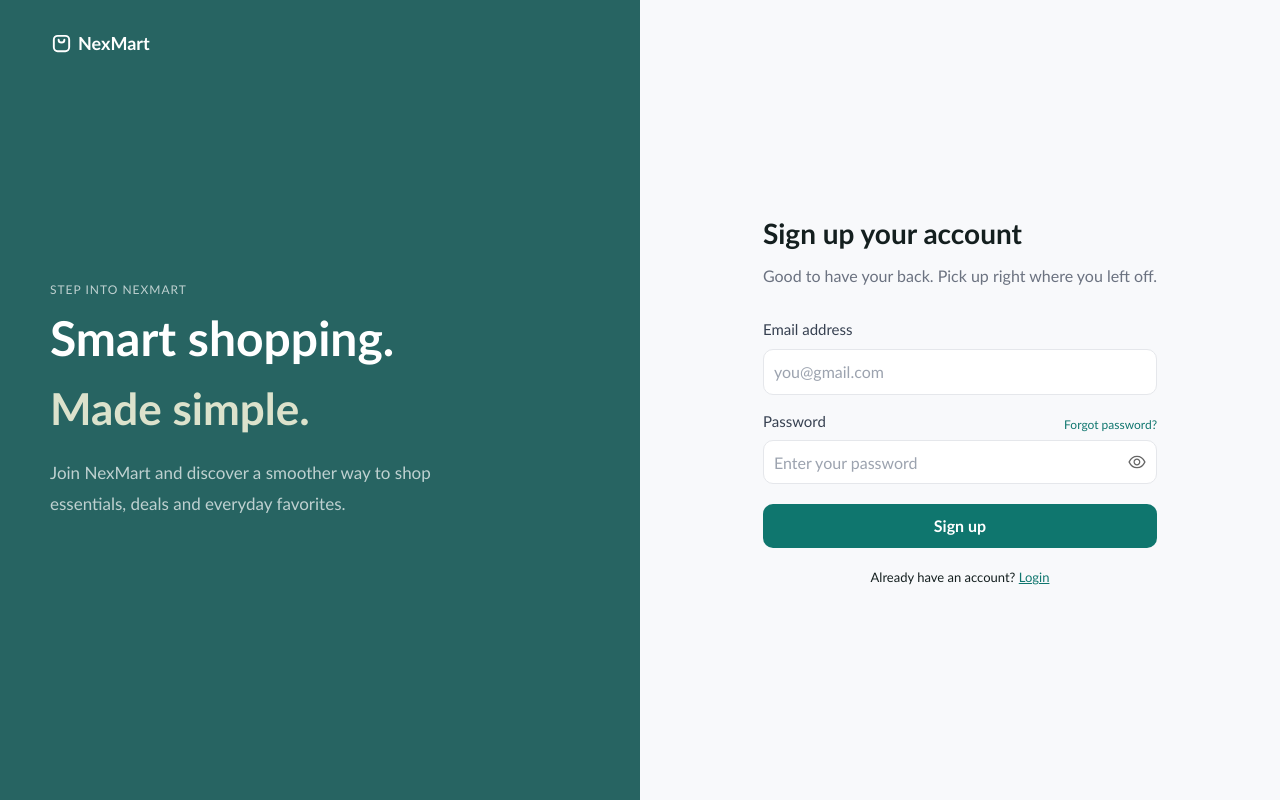
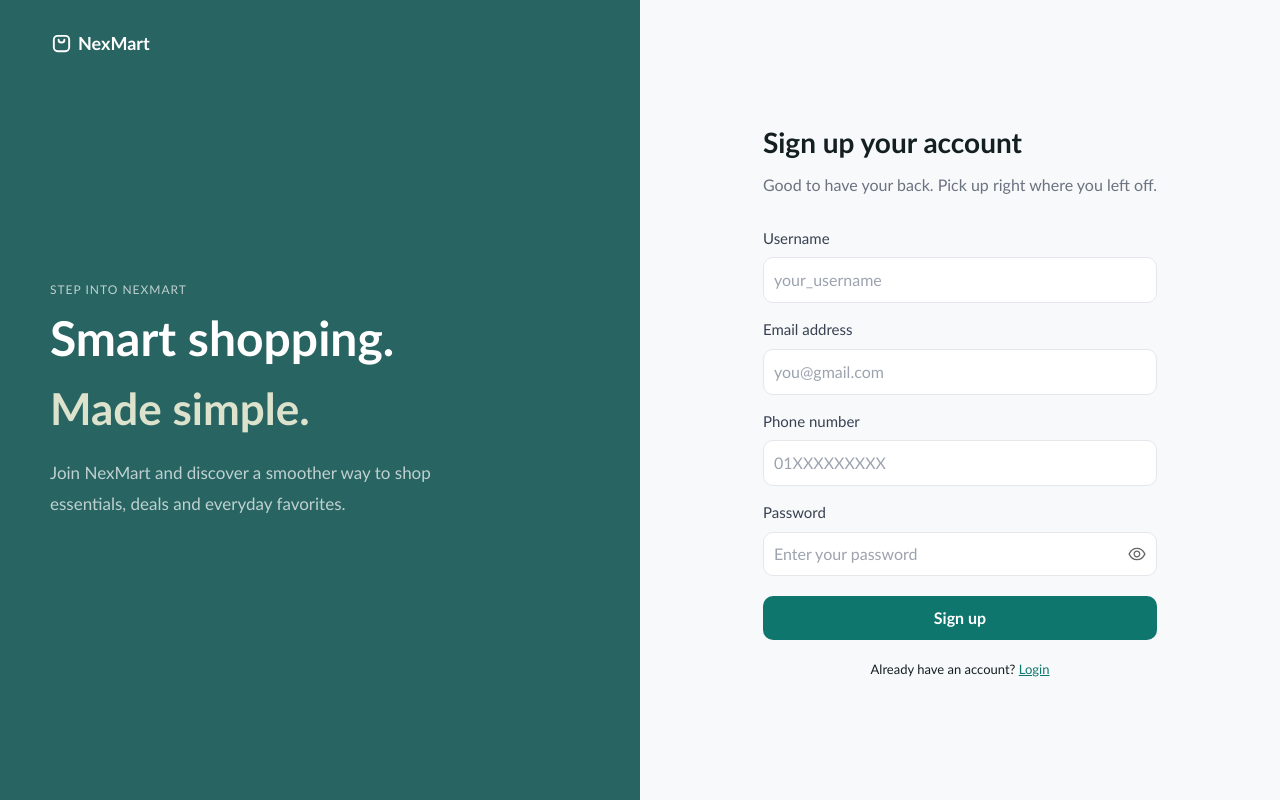
Before and after one commit to jasonkhoo05/Marketplace-Platform, a Next.js app in the folder nexmart/: page /signup in a window 1280 px wide. Built offline with nearby package versions, Linux system fonts and the light colour scheme.

Commit message:
feature: add supabase signup backend with user and user_role insert #backend

```diff
--- /dev/null
+++ b/nexmart/app/api/auth/signup/route.js
@@ -0,0 +1,55 @@
+import { NextResponse } from 'next/server';
+import { createAdminClient } from '@/lib/supabaseServer';
+
+export async function POST(request) {
+  const { username, email, phone, password } = await request.json();
+
+  if (!username || !email || !password) {
+    return NextResponse.json({ error: 'Username, email, and password are required' }, { status: 400 });
+  }
+
+  const supabase = createAdminClient();
+
+  const { data: authData, error: authError } = await supabase.auth.admin.createUser({
+    email,
+    password,
+    email_confirm: true,
+  });
+
+  if (authError) {
+    return NextResponse.json({ error: authError.message }, { status: 400 });
+  }
+
+  const { data: newUser, error: userError } = await supabase
+    .from('user')
+    .insert({
+      user_uuid: authData.user.id,
+      username,
+      email,
+      phone: phone || null,
+      password,
+      last_active_role: 'buyer',
+    })
+    .select('user_id')
+    .single();
+
+  if (userError) {
+    await supabase.auth.admin.deleteUser(authData.user.id);
+    return NextResponse.json({ error: userError.message }, { status: 400 });
+  }
+
+  const { data: buyerRole } = await supabase
+    .from('role')
+    .select('role_id')
+    .eq('role_name', 'buyer')
+    .single();
+
+  if (buyerRole) {
+    await supabase.from('user_role').insert({
+      user_id: newUser.user_id,
+      role_id: buyerRole.role_id,
+    });
+  }
+
+  return NextResponse.json({ success: true }, { status: 201 });
+}
--- a/nexmart/app/signup/page.tsx
+++ b/nexmart/app/signup/page.tsx
@@ -3,11 +3,46 @@
 import { TbBrandAppgallery } from "react-icons/tb";
 import { useState } from "react";
 import { AiOutlineEye, AiOutlineEyeInvisible } from "react-icons/ai";
+import { useRouter } from "next/navigation";
 
 import "./signup.css";
 
 export default function SignupPage() {
     const [showPassword, setShowPassword] = useState(false);
+    const [username, setUsername] = useState("");
+    const [email, setEmail] = useState("");
+    const [phone, setPhone] = useState("");
+    const [password, setPassword] = useState("");
+    const [error, setError] = useState<string | null>(null);
+    const [isLoading, setIsLoading] = useState(false);
+    const router = useRouter();
+
+    const handleSignup = async (e: React.FormEvent) => {
+        e.preventDefault();
+        setIsLoading(true);
+        setError(null);
+
+        try {
+            const response = await fetch("/api/auth/signup", {
+                method: "POST",
+                headers: { "Content-Type": "application/json" },
+                body: JSON.stringify({ username, email, phone, password }),
+            });
+
+            const data = await response.json();
+
+            if (!response.ok) {
+                setError(data.error || "Sign up failed");
+                return;
+            }
+
+            router.push("/login");
+        } catch {
+            setError("Something went wrong. Please try again.");
+        } finally {
+            setIsLoading(false);
+        }
+    };
 
     return (
         <div className="signup-container">
@@ -37,36 +72,55 @@ export default function SignupPage() {
 
             <div className="rightPanel">
                 <div className="formBox">
-                    <h2> Sign up your account</h2>
-
+                    <h2>Sign up your account</h2>
 
                     <p className="subtitle">
                         Good to have your back. Pick up right where you left off.
                     </p>
 
-                    <form>
+                    <form onSubmit={handleSignup}>
+                        <label>Username</label>
+                        <input
+                            type="text"
+                            placeholder="your_username"
+                            value={username}
+                            onChange={(e) => setUsername(e.target.value)}
+                            required
+                        />
+
                         <label>Email address</label>
                         <input
                             type="email"
                             placeholder="you@gmail.com"
+                            value={email}
+                            onChange={(e) => setEmail(e.target.value)}
+                            required
+                        />
+
+                        <label>Phone number</label>
+                        <input
+                            type="tel"
+                            placeholder="01XXXXXXXXX"
+                            value={phone}
+                            onChange={(e) => setPhone(e.target.value)}
                         />
 
                         <div className="passwordTop">
                             <label>Password</label>
-                            <a href="#">Forgot password?</a>
                         </div>
 
                         <div className="passwordInputBox">
                             <input
                                 type={showPassword ? "text" : "password"}
                                 placeholder="Enter your password"
+                                value={password}
+                                onChange={(e) => setPassword(e.target.value)}
+                                required
                             />
 
                             <span
                                 className="eyeIcon"
-                                onClick={() =>
-                                    setShowPassword(!showPassword)
-                                }
+                                onClick={() => setShowPassword(!showPassword)}
                             >
                                 {showPassword ? (
                                     <AiOutlineEyeInvisible />
@@ -76,8 +130,14 @@ export default function SignupPage() {
                             </span>
                         </div>
 
-                        <button type="submit" className="signupButton">
-                            Sign up
+                        {error && (
+                            <p style={{ color: "red", fontSize: "13px", marginTop: "10px" }}>
+                                {error}
+                            </p>
+                        )}
+
+                        <button type="submit" className="signupButton" disabled={isLoading}>
+                            {isLoading ? "Creating account..." : "Sign up"}
                         </button>
                     </form>
                     <p className="loginText">
@@ -87,5 +147,5 @@ export default function SignupPage() {
                 </div>
             </div>
         </div>
-    )
+    );
 }
--- /dev/null
+++ b/nexmart/lib/supabaseServer.js
@@ -0,0 +1,8 @@
+import { createClient } from '@supabase/supabase-js';
+
+export function createAdminClient() {
+  return createClient(
+    process.env.NEXT_PUBLIC_SUPABASE_URL,
+    process.env.SUPABASE_SERVICE_ROLE_KEY
+  );
+}
```
